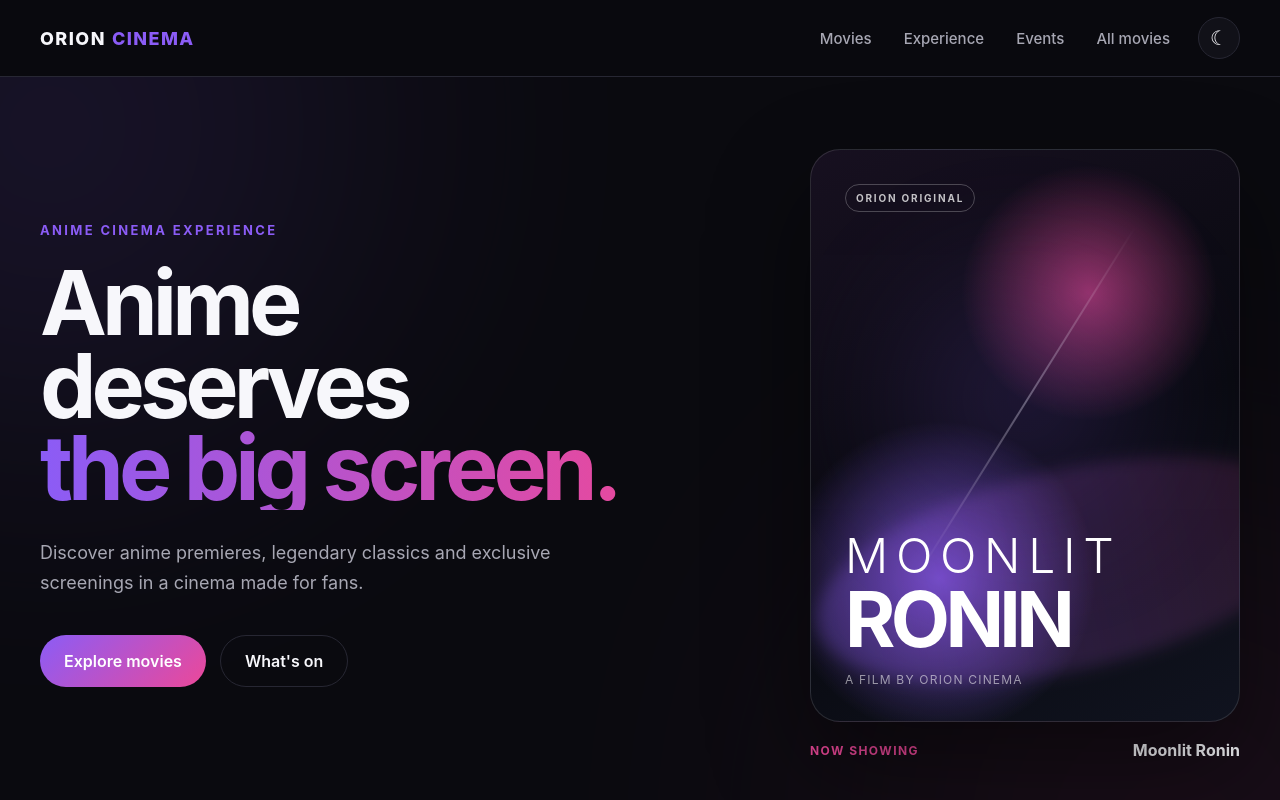
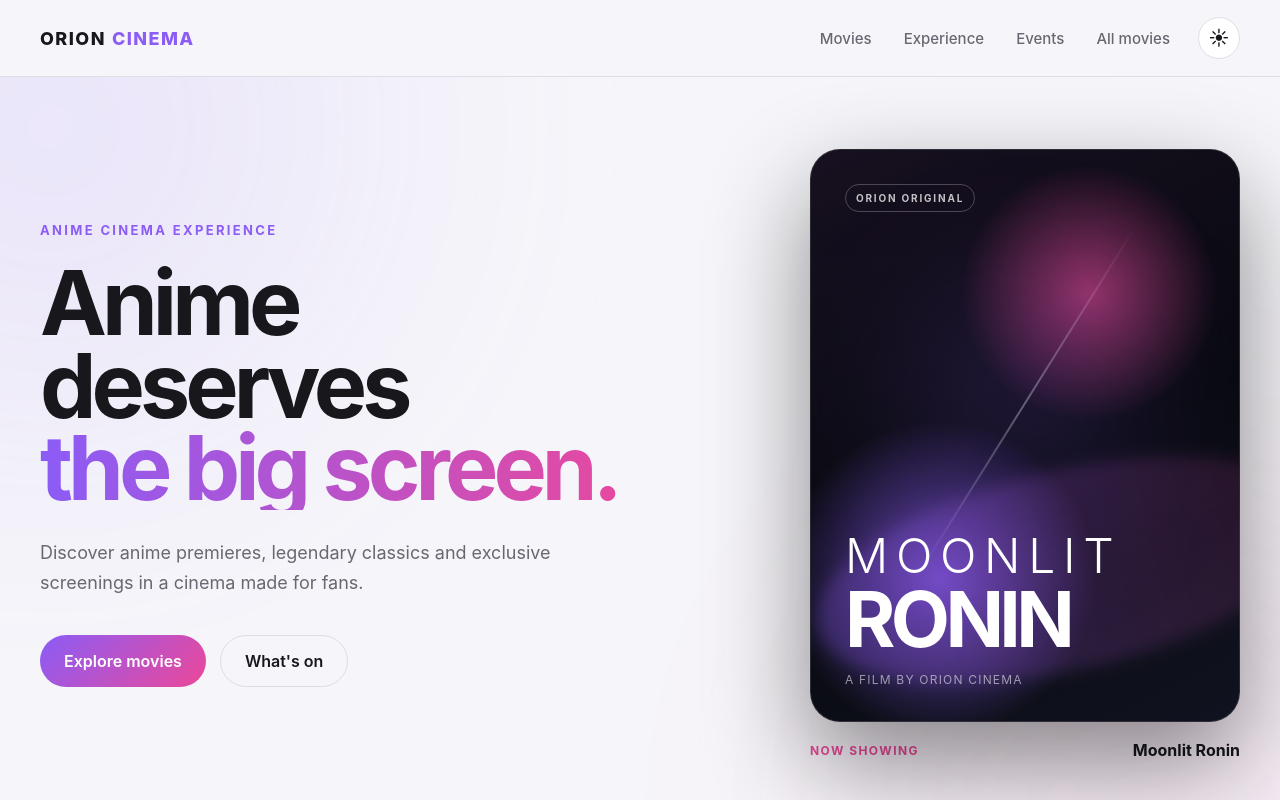
Before and after one commit to kirill555525/rsschool-landing-page, a plain HTML site: page index.html in a window 1280 px wide. Both pictures are taken after a click on the button "Switch to light theme". Shown: the top 800 px of the page. Drawn offline with Linux system fonts and the light colour scheme.

Commit message:
feat: add theme switching with local storage

```diff
--- a/css/style.css
+++ b/css/style.css
@@ -87,6 +87,24 @@ body {
     background-color: var(--bg-primary);
 
     transition: color var(--transition), background-color var(--transition);
+}
+
+.header,
+.featured,
+.experience,
+.events,
+.cta,
+.footer,
+.catalog,
+.catalog-hero,
+.featured-card,
+.experience-card,
+.movie-card,
+.theme-toggle {
+    transition:
+            color var(--transition),
+            background-color var(--transition),
+            border-color var(--transition);
 }
 
 .container {
--- a/js/main.js
+++ b/js/main.js
@@ -1 +1,50 @@
 'use strict';
+
+const themeButtons = document.querySelectorAll('.theme-toggle');
+
+const savedTheme = localStorage.getItem('theme');
+
+if (savedTheme) {
+    document.documentElement.dataset.theme = savedTheme;
+}
+
+function getCurrentTheme() {
+    return document.documentElement.dataset.theme || 'dark';
+}
+
+function updateThemeButtons() {
+    const currentTheme = getCurrentTheme();
+
+    themeButtons.forEach((button) => {
+        const icon = button.querySelector('.theme-toggle__icon');
+
+        if (currentTheme === 'light') {
+            icon.textContent = '☀';
+            button.setAttribute('aria-label', 'Switch to dark theme');
+        } else {
+            icon.textContent = '☾';
+            button.setAttribute('aria-label', 'Switch to light theme');
+        }
+    });
+}
+
+function toggleTheme() {
+    const currentTheme = getCurrentTheme();
+
+    const newTheme =
+        currentTheme === 'dark'
+            ? 'light'
+            : 'dark';
+
+    document.documentElement.dataset.theme = newTheme;
+
+    localStorage.setItem('theme', newTheme);
+
+    updateThemeButtons();
+}
+
+themeButtons.forEach((button) => {
+    button.addEventListener('click', toggleTheme);
+});
+
+updateThemeButtons();
```
